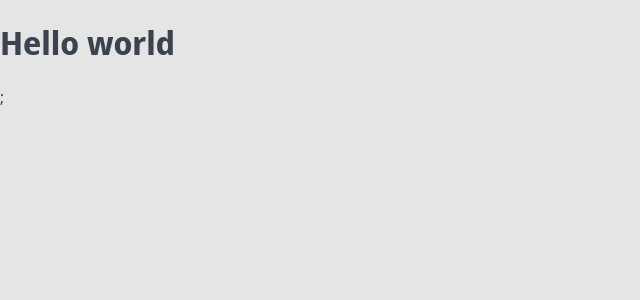
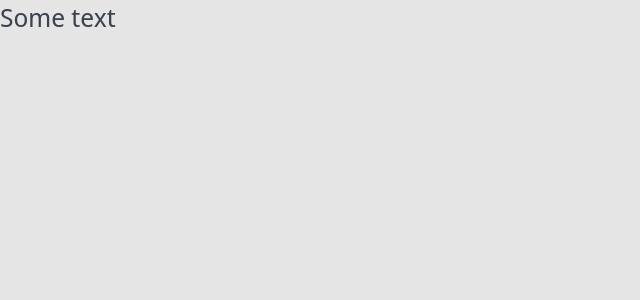
Before and after one commit to aliakseikulba/top-app, a Next.js app: page / in a window 1280 px wide. Shown: the top 300 px of the page, without its empty margins (0-640 px from the left). Built offline with nearby package versions, Linux system fonts and the light colour scheme.

Commit message:
Htag component with styles

```diff
--- /dev/null
+++ b/components/Htag/Htag.module.css
@@ -0,0 +1,20 @@
+.h1 {
+    font-weight: 500;
+    font-size: 26px;
+    line-height: 35px;
+    margin: 0;
+}
+
+.h2 {
+    font-weight: 500;
+    font-size: 22px;
+    line-height: 30px;
+    margin: 0;
+}
+
+.h3 {
+    font-weight: 600;
+    font-size: 20px;
+    line-height: 27px;
+    margin: 0;
+}
--- /dev/null
+++ b/components/Htag/Htag.props.ts
@@ -0,0 +1,6 @@
+import {ReactNode} from 'react';
+
+export interface HtagProps {
+  tag: "h1" | "h2" | "h3";
+  children: ReactNode
+}
--- /dev/null
+++ b/components/Htag/Htag.tsx
@@ -0,0 +1,19 @@
+import React from 'react';
+import {HtagProps} from './Htag.props';
+import s from './Htag.module.css';
+
+export const Htag = ({tag, children}: HtagProps): JSX.Element => {
+  switch (tag) {
+    case 'h1': {
+      return <h1 className={s.h1}>{children}</h1>;
+    }
+    case 'h2': {
+      return <h2 className={s.h2}>{children}</h2>;
+    }
+    case 'h3': {
+      return <h3 className={s.h3}>{children}</h3>;
+    }
+    default:
+      return <></>;
+  }
+};
--- /dev/null
+++ b/components/index.ts
@@ -0,0 +1 @@
+export * from './Htag/Htag';
--- a/pages/_app.tsx
+++ b/pages/_app.tsx
@@ -13,9 +13,10 @@
         <link rel="icon" href="/favicon.ico"/>
         <link rel="preconnect" href="https://fonts.googleapis.com"/>
         <link rel="preconnect" href="https://fonts.gstatic.com"/>
-        <link href="https://fonts.googleapis.com/css2?family=Noto+Sans+Display:wght@300;400;500;700&display=swap" rel="stylesheet"/>
+        <link href="https://fonts.googleapis.com/css2?family=Noto+Sans+Display:wght@300;400;500;700&display=swap"
+              rel="stylesheet"/>
       </Head>
-      <Component {...pageProps} />;
+      <Component {...pageProps} />
     </>
   );
 }
--- a/pages/index.tsx
+++ b/pages/index.tsx
@@ -1,8 +1,9 @@
+import {Htag} from '../components';
 
 export default function Home(): JSX.Element {
   return (
-    <div>
-      <h1>Hello world</h1>
-    </div>
+    <>
+      <Htag tag="h1">Some text</Htag>
+    </>
   );
 }
```
